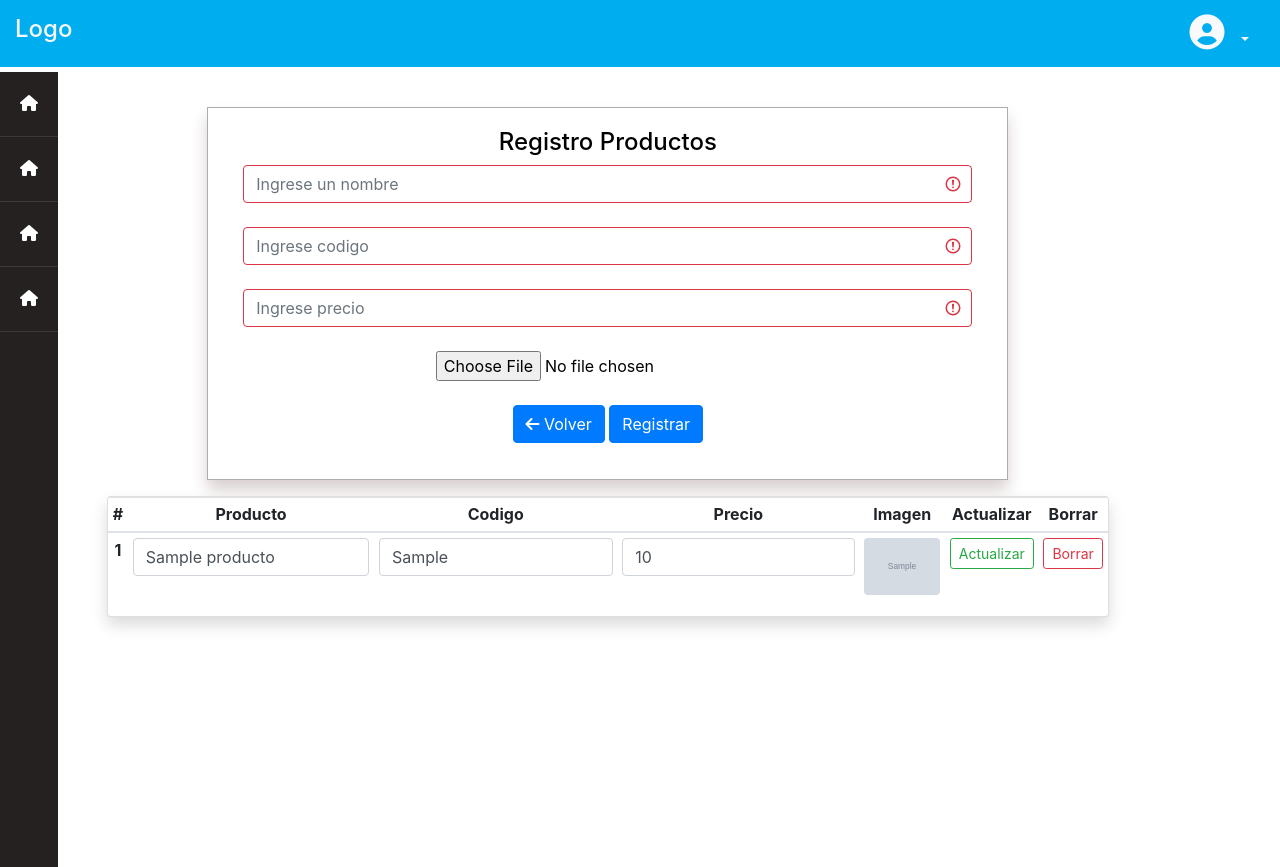
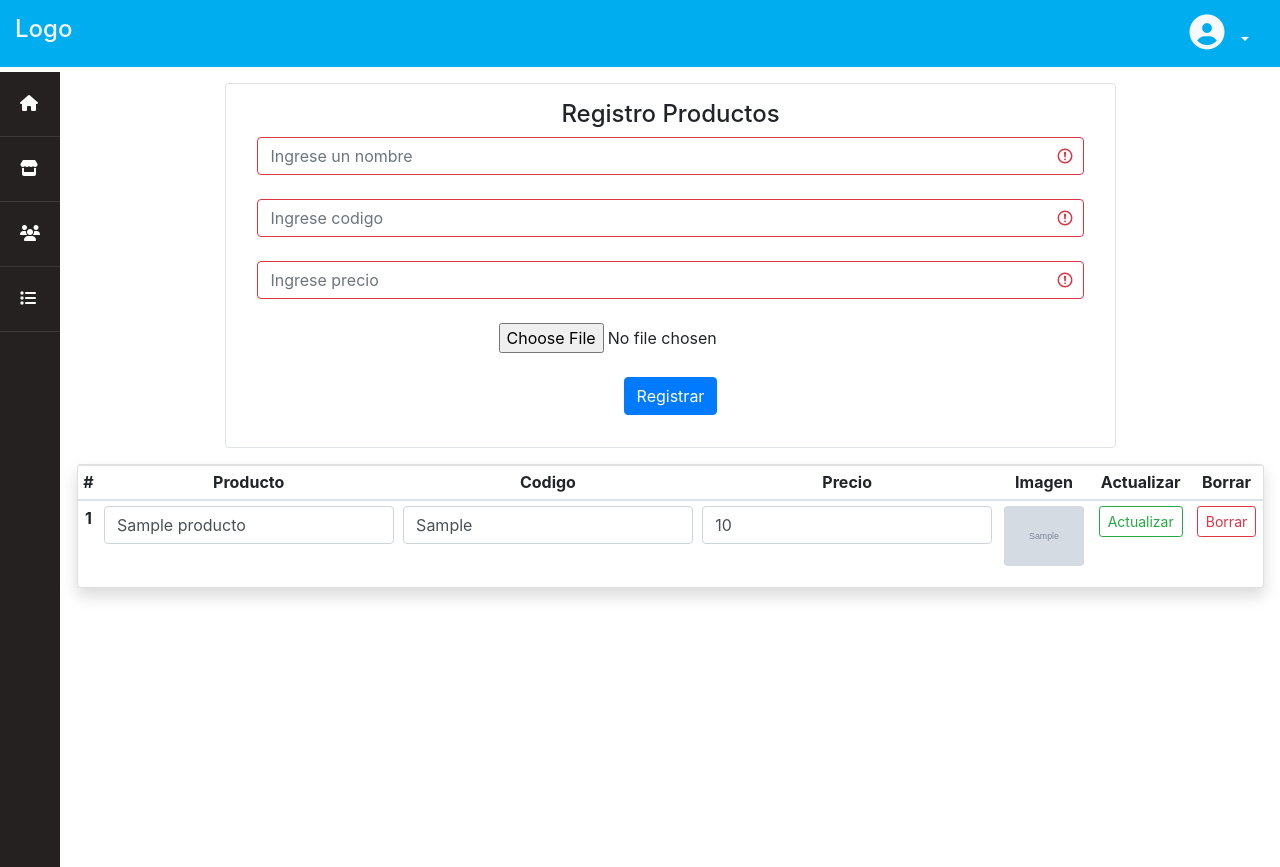
Before and after one commit to denarcito94/chickendefer, a PHP site: page /Registro_producto.php in a window 1280 px wide. Run offline with PHP 8.4, Linux system fonts and the light colour scheme; tables that the repository leaves empty or names only in its code hold one stand-in row (values such as "Sample post"); grey boxes marked "Sample" are stand-in pictures; some libraries are stand-ins or nearby versions.

Commit message:
fix bug layout and add funtcion active link

```diff
--- a/Registro_producto.php
+++ b/Registro_producto.php
@@ -16,7 +16,12 @@ mysqli_select_db($conexion, $db_nombre) or die("no se encontro ninguna base de d
 mysqli_set_charset($conexion, "utf8");
 
 $peticion = "SELECT * FROM productos";
-$resultado = mysqli_query($conexion, $peticion);
+$resultado = mysqli_query(
+	$conexion,
+	$peticion
+);
+
+mysqli_close($conexion);
 
 
 ?>
@@ -79,18 +84,18 @@ $resultado = mysqli_query($conexion, $peticion);
 		<div class="row">
 			<div class="barra-lateral col-12 col-sm-auto">
 				<nav class="menu d-flex d-sm-block justify-content-center flex-wrap">
-					<a href="#"><i class="fas fa-home"></i><span>Inicio</span></a>
-					<a href="#"><i class="fas fa-home"></i><span>Productos</span></a>
-					<a href="#"><i class="fas fa-home"></i><span>Clientes</span></a>
-					<a href="#"><i class="fas fa-home"></i><span>Pedidos</span></a>
+					<a id="go" href="admin/#go"><i class="fas fa-home"></i><span>Inicio</span></a>
+					<a id="productos" href="Registro_producto.php#productos"><i class="fas fa-store"></i><span>Productos</span></a>
+					<a id="clientes" href="Registro_cliente.php#clientes"><i class="fas fa-users"></i><span>Clientes</span></a>
+					<a id="pedidos" href="Registro_pedidos.php#pedidos"><i class="fas fa-list"></i><span>Pedidos</span></a>
 				</nav>
 			</div>
-			<main class="main col col-md-10 pl-5">
+			<main class="main col pl-3">
 				<div class="row text-center">
 					<div class="columna col-12">
 						<!-- FORM -->
 						<div class="mb-3" align="center">
-							<div align="center" style="padding: 20px; color:black ; width:80%; border: 1px solid #aeadad;box-shadow: 0px 10px 15px #d9d0d0; ">
+							<div class="w-75 border shandow rounded p-3">
 								<div class="container">
 									<h4 align="center">Registro Productos</h4>
 									<form class="was-validated" action="php/insertar_producto.php" method="post" enctype="multipart/form-data">
@@ -102,7 +107,6 @@ $resultado = mysqli_query($conexion, $peticion);
 											<input class="form-control" type="text" name="precio" placeholder="Ingrese precio" required>
 											<br>
 											<input type="file" name="imagen"><br><br>
-											<a class="btn btn-primary" href="menu.php"><i class='fas fa-arrow-left'></i> Volver</a>
 											<input type="submit" name="reg_producto" value="Registrar" class="btn btn-primary">
 										</div>
 									</form>
@@ -154,6 +158,7 @@ $resultado = mysqli_query($conexion, $peticion);
 	<script src="https://cdn.jsdelivr.net/npm/popper.js@1.16.1/dist/umd/popper.min.js"></script>
 	<script src="https://cdn.jsdelivr.net/npm/bootstrap@4.5.3/dist/js/bootstrap.min.js"></script>
 	<script src="https://kit.fontawesome.com/646c794df3.js"></script>
+	<script src="./codigo.js"></script>
 </body>
 
 </html>
--- a/public/css/main.css
+++ b/public/css/main.css
@@ -38,6 +38,7 @@
   background: url("../img/homebg.jpg");
   background-size: cover;
   background-position: center center;
+  overflow: hidden;
 }
 
 .body-home .container {
@@ -122,7 +123,8 @@
 
 .main {
   height: 100vh;
-  padding-top: 40px;
+  padding-top: 1rem;
+  padding-bottom: 2.5rem;
   overflow: auto;
 }
 
--- a/views/layouts/header.view.php
+++ b/views/layouts/header.view.php
@@ -1,11 +1,13 @@
 <!DOCTYPE html>
 <html lang="es">
+
 <head>
   <meta charset="UTF-8">
   <meta http-equiv="X-UA-Compatible" content="IE=edge">
   <meta name="viewport" content="width=device-width, initial-scale=1.0">
-  <title>Hola mundo</title>
+  <title>Chikendefer</title>
   <!-- CSS only -->
   <?php include_once 'assets.view.php' ?>
 </head>
+
 <body>
```
Also changed, not shown: codigo.js (+25 -9 lines), views/app.view.php (+5 -4 lines).
